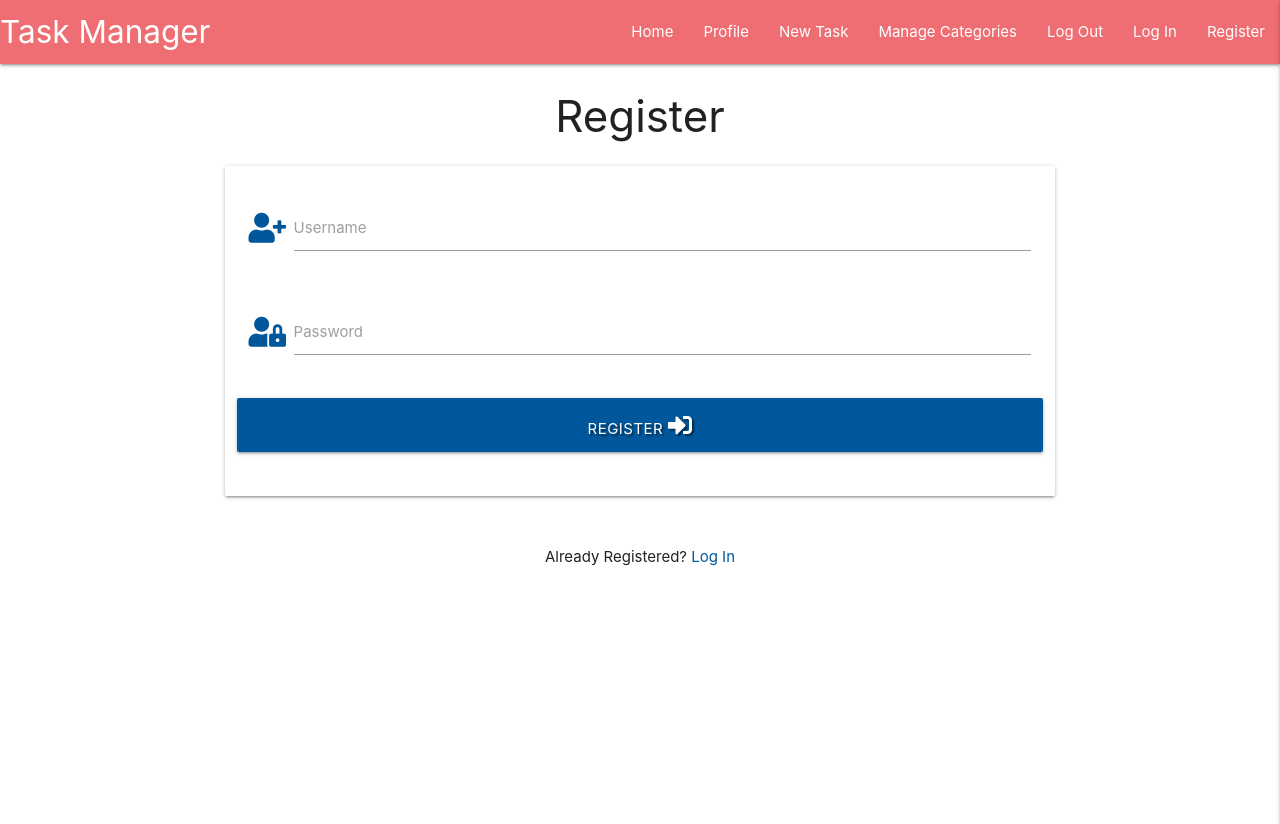
After one commit to Tattered75/mini_project, a Flask app: template templates/register.html in a window 1280 px wide. The commit adds this page. Shown: the top 824 px of the page. Run offline with Flask 2, Linux system fonts and the light colour scheme; the template is opened without the code that fills it, so the values that code supplies are empty; some libraries are stand-ins or nearby versions.

Commit message:
Added Register page

```diff
--- a/app.py
+++ b/app.py
@@ -4,6 +4,7 @@ from flask import (
     redirect, request, session, url_for)
 from flask_pymongo import PyMongo
 from bson.objectid import ObjectId
+from werkzeug.security import generate_password_hash, check_password_hash
 if os.path.exists("env.py"):
     import env
 
@@ -20,8 +21,176 @@ mongo = PyMongo(app)
 @app.route("/")
 @app.route("/get_tasks")
 def get_tasks():
-    tasks = mongo.db.tasks.find()
+    tasks = list(mongo.db.tasks.find())
     return render_template("tasks.html", tasks=tasks)
+
+
+@app.route("/search", methods=["GET", "POST"])
+def search():
+    query = request.form.get("query")
+    tasks = list(mongo.db.tasks.find({"$text": {"$search": query}}))
+    return render_template("tasks.html", tasks=tasks)
+
+
+@app.route("/register", methods=["GET", "POST"])
+def register():
+    if request.method == "POST":
+        # check if username already exists in db
+        existing_user = mongo.db.users.find_one(
+            {"username": request.form.get("username").lower()})
+
+        if existing_user:
+            flash("Username already exists")
+            return redirect(url_for("register"))
+
+        register = {
+            "username": request.form.get("username").lower(),
+            "password": generate_password_hash(request.form.get("password"))
+        }
+        mongo.db.users.insert_one(register)
+
+        # put the new user into 'session' cookie
+        session["user"] = request.form.get("username").lower()
+        flash("Registration Successful!")
+        return redirect(url_for("profile", username=session["user"]))
+
+    return render_template("register.html")
+
+
+@app.route("/login", methods=["GET", "POST"])
+def login():
+    if request.method == "POST":
+        # check if username exists in db
+        existing_user = mongo.db.users.find_one(
+            {"username": request.form.get("username").lower()})
+
+        if existing_user:
+            # ensure hashed password matches user input
+            if check_password_hash(
+                    existing_user["password"], request.form.get("password")):
+                        session["user"] = request.form.get("username").lower()
+                        flash("Welcome, {}".format(
+                            request.form.get("username")))
+                        return redirect(url_for(
+                            "profile", username=session["user"]))
+            else:
+                # invalid password match
+                flash("Incorrect Username and/or Password")
+                return redirect(url_for("login"))
+
+        else:
+            # username doesn't exist
+            flash("Incorrect Username and/or Password")
+            return redirect(url_for("login"))
+
+    return render_template("login.html")
+
+
+@app.route("/profile/<username>", methods=["GET", "POST"])
+def profile(username):
+    # grab the session user's username from db
+    username = mongo.db.users.find_one(
+        {"username": session["user"]})["username"]
+
+    if session["user"]:
+        return render_template("profile.html", username=username)
+
+    return redirect(url_for("login"))
+
+
+@app.route("/logout")
+def logout():
+    # remove user from session cookie
+    flash("You have been logged out")
+    session.pop("user")
+    return redirect(url_for("login"))
+
+
+@app.route("/add_task", methods=["GET", "POST"])
+def add_task():
+    if request.method == "POST":
+        is_urgent = "on" if request.form.get("is_urgent") else "off"
+        task = {
+            "category_name": request.form.get("category_name"),
+            "task_name": request.form.get("task_name"),
+            "task_description": request.form.get("task_description"),
+            "is_urgent": is_urgent,
+            "due_date": request.form.get("due_date"),
+            "created_by": session["user"]
+        }
+        mongo.db.tasks.insert_one(task)
+        flash("Task Successfully Added")
+        return redirect(url_for("get_tasks"))
+
+    categories = mongo.db.categories.find().sort("category_name", 1)
+    return render_template("add_task.html", categories=categories)
+
+
+@app.route("/edit_task/<task_id>", methods=["GET", "POST"])
+def edit_task(task_id):
+    if request.method == "POST":
+        is_urgent = "on" if request.form.get("is_urgent") else "off"
+        submit = {
+            "category_name": request.form.get("category_name"),
+            "task_name": request.form.get("task_name"),
+            "task_description": request.form.get("task_description"),
+            "is_urgent": is_urgent,
+            "due_date": request.form.get("due_date"),
+            "created_by": session["user"]
+        }
+        mongo.db.tasks.update({"_id": ObjectId(task_id)}, submit)
+        flash("Task Successfully Updated")
+
+    task = mongo.db.tasks.find_one({"_id": ObjectId(task_id)})
+    categories = mongo.db.categories.find().sort("category_name", 1)
+    return render_template("edit_task.html", task=task, categories=categories)
+
+
+@app.route("/delete_task/<task_id>")
+def delete_task(task_id):
+    mongo.db.tasks.remove({"_id": ObjectId(task_id)})
+    flash("Task Successfully Deleted")
+    return redirect(url_for("get_tasks"))
+
+
+@app.route("/get_categories")
+def get_categories():
+    categories = list(mongo.db.categories.find().sort("category_name", 1))
+    return render_template("categories.html", categories=categories)
+
+
+@app.route("/add_category", methods=["GET", "POST"])
+def add_category():
+    if request.method == "POST":
+        category = {
+            "category_name": request.form.get("category_name")
+        }
+        mongo.db.categories.insert_one(category)
+        flash("New Category Added")
+        return redirect(url_for("get_categories"))
+
+    return render_template("add_category.html")
+
+
+@app.route("/edit_category/<category_id>", methods=["GET", "POST"])
+def edit_category(category_id):
+    if request.method == "POST":
+        submit = {
+            "category_name": request.form.get("category_name")
+        }
+        mongo.db.categories.update({"_id": ObjectId(category_id)}, submit)
+        flash("Category Successfully Updated")
+        return redirect(url_for("get_categories"))
+
+    category = mongo.db.categories.find_one({"_id": ObjectId(category_id)})
+    return render_template("edit_category.html", category=category)
+
+
+@app.route("/delete_category/<category_id>")
+def delete_category(category_id):
+    mongo.db.categories.remove({"_id": ObjectId(category_id)})
+    flash("Category Successfully Deleted")
+    return redirect(url_for("get_categories"))
 
 
 if __name__ == "__main__":
--- a/templates/base.html
+++ b/templates/base.html
@@ -26,7 +26,7 @@
                 <li><a href="#">Manage Categories</a></li>
                 <li><a href="#">Log Out</a></li>
                 <li><a href="#">Log In</a></li>
-                <li><a href="#">Register</a></li>
+                <li><a href="{{url_for('register')}}">Register</a></li>
             </ul>
         </div>
     </nav>
@@ -39,7 +39,7 @@
         <li><a href="#">Manage Categories</a></li>
         <li><a href="#">Log Out</a></li>
         <li><a href="#">Log In</a></li>
-        <li><a href="#">Register</a></li>
+        <li><a href="{{url_for('register')}}">Register</a></li>
     </ul>
 </header>
     {% block content %}
--- /dev/null
+++ b/templates/register.html
@@ -0,0 +1,46 @@
+{% extends "base.html" %}
+{% block content %}
+
+    <h3 class="center-align">Register</h3>
+
+    <div class="row">
+        <form class="col s12 m8 offset-m2" method="POST" action="{{ url_for('register') }}">
+            <div class="card-panel">
+                <!-- username -->
+                <div class="row">
+					<div class="input-field col s12">
+						<i class="fas fa-user-plus prefix light-blue-text text-darken-4"></i>
+						<input id="username" name="username" type="text" minlength="5"
+                            maxlength="15" pattern="^[a-zA-Z0-9]{5,15}$" class="validate" required>
+						<label for="username">Username</label>
+					</div>
+                </div>
+                <!-- passowrd -->
+                <div class="row">
+                    <div class="input-field col s12">
+						<i class="fas fa-user-lock prefix light-blue-text text-darken-4"></i>
+                        <input id="password" name="password" type="password" minlength="5"
+                            maxlength="15" pattern="^[a-zA-Z0-9]{5,15}$" class="validate" required>
+                        <label for="password">Password</label>
+                    </div>
+                </div>
+                <!-- register -->
+                <div class="row">
+                    <button type="submit" class="col s12 btn-large light-blue darken-4 text-shadow">
+                        Register <i class="fas fa-sign-in-alt"></i>
+                    </button>
+                </div>
+            </div>
+        </form>
+    </div>
+
+    <div class="row">
+        <div class="col s12">
+            <p class="center-align">
+                Already Registered?
+                <a href="{{ url_for('login') }}" class="light-blue-text text-darken-4">Log In</a>
+            </p>
+        </div>
+    </div>
+
+{% endblock %}
```
